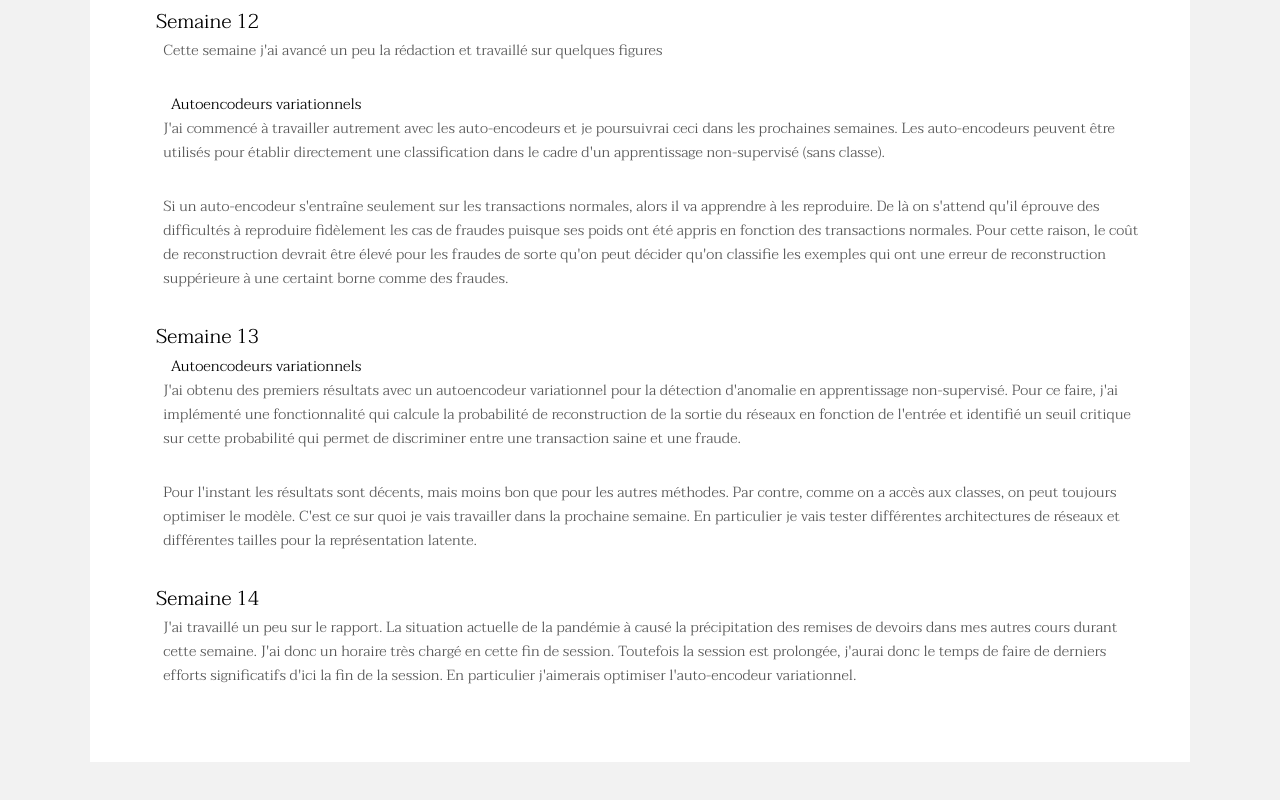
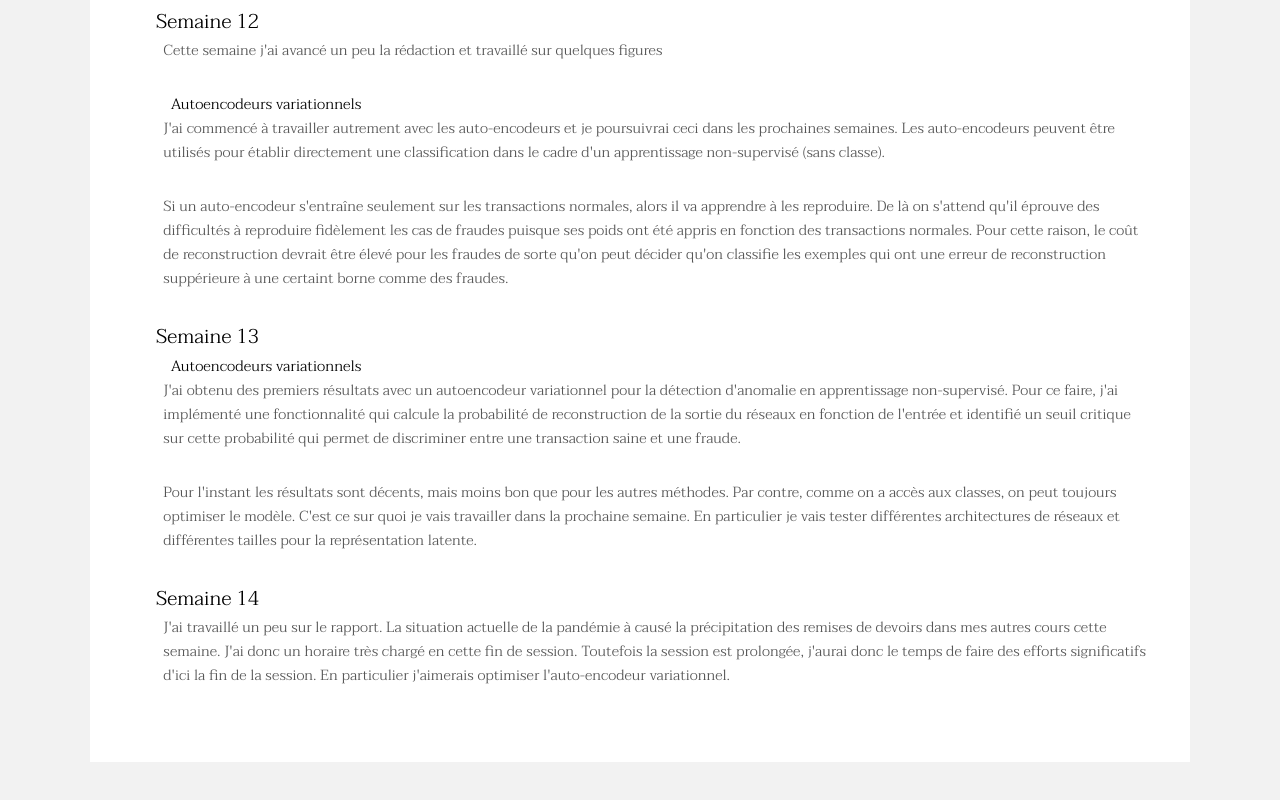
Before and after one commit to PascalJD/FraudDetection, a plain HTML site: page index.html in a window 1280 px wide. Shown: the part 4384-5184 px from the top of the page. Drawn offline with Linux system fonts and the light colour scheme.

Commit message:
correction

```diff
--- a/index.html
+++ b/index.html
@@ -183,7 +183,7 @@
 								</ul>
 								<li>Semaine 14</li>
 								<ul>
-									<p>J'ai travaillé un peu sur le rapport. La situation actuelle de la pandémie à causé la précipitation des remises de devoirs dans mes autres cours durant cette semaine. J'ai donc un horaire très chargé en cette fin de session. Toutefois la session est prolongée, j'aurai donc le temps de faire de derniers efforts significatifs d'ici la fin de la session. En particulier j'aimerais optimiser l'auto-encodeur variationnel.</p>
+									<p>J'ai travaillé un peu sur le rapport. La situation actuelle de la pandémie à causé la précipitation des remises de devoirs dans mes autres cours cette semaine. J'ai donc un horaire très chargé en cette fin de session. Toutefois la session est prolongée, j'aurai donc le temps de faire des efforts significatifs d'ici la fin de la session. En particulier j'aimerais optimiser l'auto-encodeur variationnel.</p>
 
 								</ul>
 							</ul>
```
